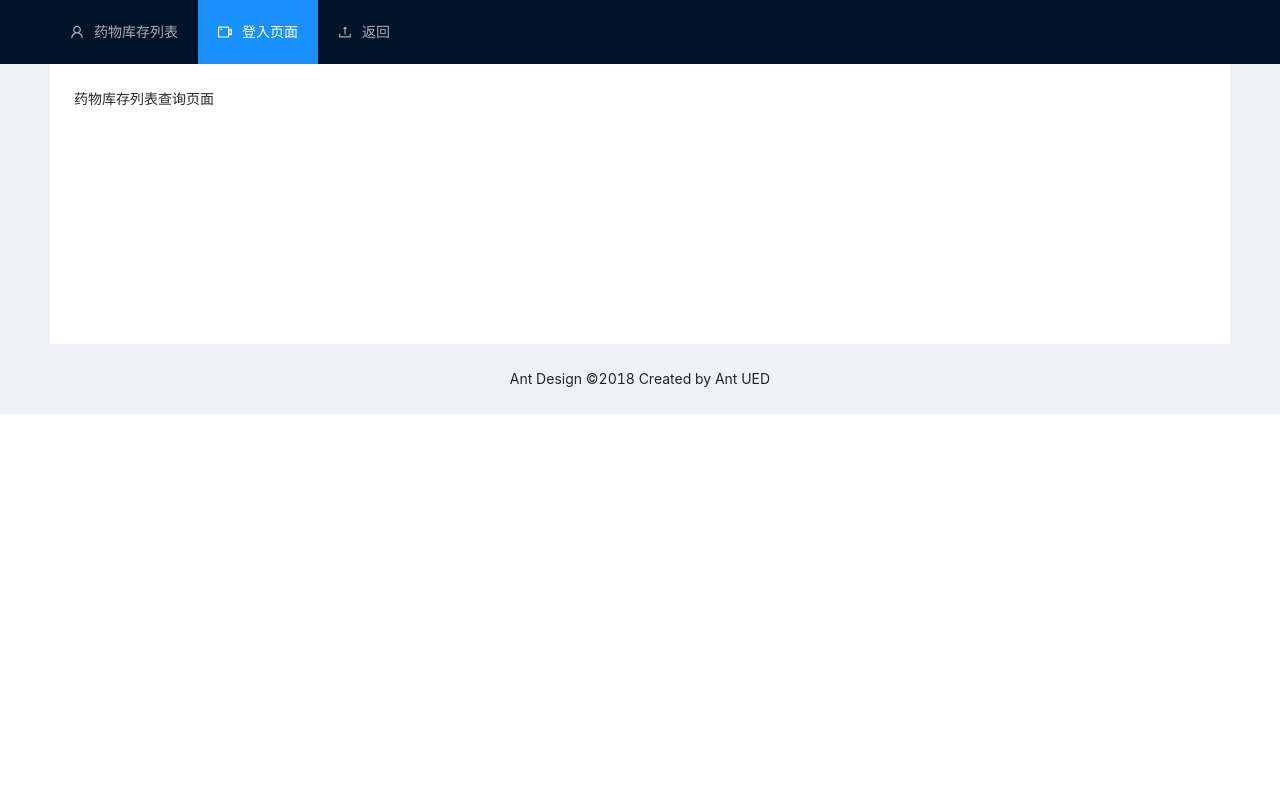
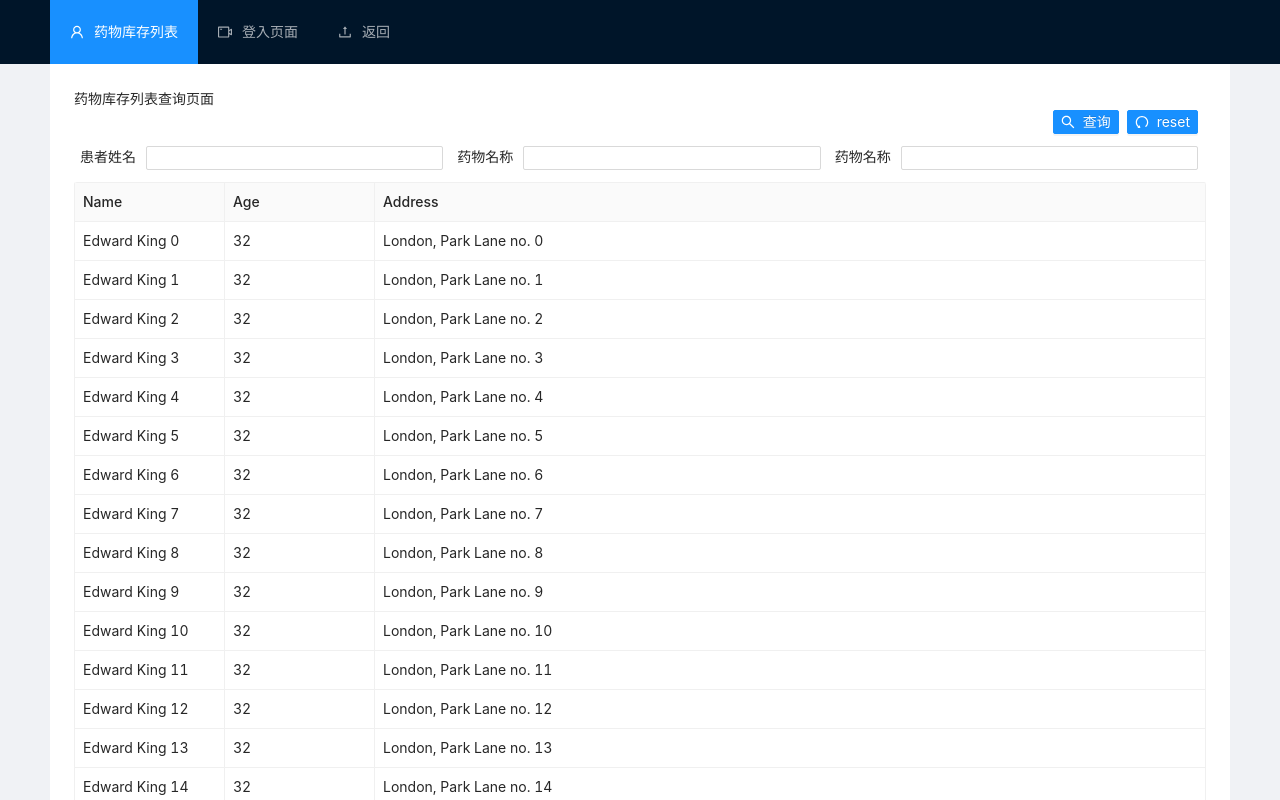
Before and after one commit to eobeans/jtywglxt, a React (Create React App) app: page /ywkclb in a window 1280 px wide. Shown: the top 800 px of the page. Built offline with nearby package versions, Linux system fonts and the light colour scheme.

Commit message:
feat：新增查询表单和列表
调整APP代码

```diff
--- a/src/App.js
+++ b/src/App.js
@@ -9,13 +9,18 @@ import { UploadOutlined, UserOutlined, VideoCameraOutlined } from '@ant-design/i
 
 const { Header, Content, Footer } = Layout;
 
-function App(props) {
+class App extends React.Component {
+  constructor(props) {
+    super(props);
+    this.state = {date: new Date()};
+  }
+  render() {
     return (
-    <div>
+      <div className="jtyw-main-container">
         <Layout className="layout">
           <Header>
             <div className="logo" />
-          <Menu theme="dark" mode="horizontal" defaultSelectedKeys={['2']}>
+            <Menu theme="dark" mode="horizontal" defaultSelectedKeys={['1']}>
               <Menu.Item key="1" icon={<UserOutlined />}>
                 <NavLink to="/ywkclb">
                   药物库存列表
@@ -42,13 +47,14 @@ function App(props) {
               </Switch>
             </div>
           </Content>
-        <Footer style={{ textAlign: 'center' }}>Ant Design ©2018 Created by Ant UED</Footer>
+          <Footer style={{ textAlign: 'center' }}>家庭药物管理系统 ©2020 Created by Eobeans</Footer>
         </Layout>
 
-      {props.children}
+        {this.props.children}
 
       </div>
     );
   }
+}
 
 export default App;
--- a/src/index.css
+++ b/src/index.css
@@ -13,3 +13,42 @@ legend { color:#000; }
 fieldset, img { border:0; }
 button, input, select, textarea { font-size:100%; }
 table { border-collapse:collapse; border-spacing:0; }
+
+.jtyw-main-container {
+  min-width: 800px;
+}
+.ant-layout-footer {
+  padding: 12px 50px;
+}
+.jtyw-layout {
+  display: block;
+  width: 100%;
+  height: 100%;
+}
+.jtyw-btn-list {
+  display: block;
+  width: calc(100% - 8px);
+  margin: 0 8px 12px 0;
+  text-align: end;
+}
+.jtyw-search-form {
+  width: 100%;
+  margin: 0 0 12px 0;
+}
+.jtyw-search-label {
+  margin-left: 6px;
+}
+.jtyw-search-item {
+  float: right;
+  width: calc(100% - 80px);
+  margin: 0 8px;
+}
+.jtyw-table-list {
+  width: 100%;
+  overflow: hidden;
+  max-height: 692px;
+}
+.jtyw-footer {
+  text-align: end;
+  margin: 8px -6px 0 0;
+}
--- a/src/ywkclb/index.js
+++ b/src/ywkclb/index.js
@@ -1,9 +1,91 @@
 import React from 'react';
+import { Row, Col, Button, Form, Input, Space, Pagination, Table } from 'antd';
+import { SearchOutlined, UndoOutlined } from '@ant-design/icons';
+import './index.css';
 
-function ywkclb (props) {
+function ywkclb () {
+  let total = 50;
+  let onFinish = (formData) => {
+    console.log("onFinish!", formData);
+  }
+  let onFinishFailed = (err) => {
+    console.log(err)
+  }
+  let onShowSizeChange = (current, size) => {
+    console.log('current', current);
+  }
+  let onChange = (pageNumber) => {
+    console.log('Page: ', pageNumber);
+  }
+  const columns = [
+    {
+      title: 'Name',
+      dataIndex: 'name',
+      width: 150,
+    },
+    {
+      title: 'Age',
+      dataIndex: 'age',
+      width: 150,
+    },
+    {
+      title: 'Address',
+      dataIndex: 'address',
+    },
+  ];
+
+  const data = [];
+  for (let i = 0; i < 100; i++) {
+    data.push({
+      key: i,
+      name: `Edward King ${i}`,
+      age: 32,
+      address: `London, Park Lane no. ${i}`,
+    });
+  }
   return (
-    <div id='ywkclb'>
-      药物库存列表查询页面
+    <div id='ywkclb' className="jtyw-layout">
+      <div className="jtyw-title">药物库存列表查询页面</div>
+      <div className="jtyw-btn-list">
+        <Space>
+          <Button type="primary" size="small" icon={<SearchOutlined />}>查询</Button>
+          <Button type="primary" size="small" icon={<UndoOutlined />}>reset</Button>
+        </Space>
+      </div>
+      <div className="jtyw-search-form">
+        <Form
+          name="basic"
+          initialValues={{ remember: true }}
+          onFinish={onFinish}
+          onFinishFailed={onFinishFailed}
+          size="small"
+        >
+          <Row>
+            <Col span="8">
+              <span className="jtyw-search-label">患者姓名</span>
+              <Input className="jtyw-search-item"></Input>
+            </Col>
+            <Col span="8">
+              <span className="jtyw-search-label">药物名称</span>
+              <Input className="jtyw-search-item"></Input>
+            </Col>
+            <Col span="8">
+              <span className="jtyw-search-label">药物名称</span>
+              <Input className="jtyw-search-item"></Input>
+            </Col>
+          </Row>
+        </Form>
+      </div>
+      <div className="jtyw-table-list">
+        <Table columns={columns} dataSource={data} loading={false} bordered size="small"
+        pagination={false} scroll={{ y: 654 }} />
+      </div>
+      <div className="jtyw-footer">
+        <Pagination size="small" total={total} defaultCurrent={1}
+          showSizeChanger showQuickJumper
+          defaultPageSize={10} pageSizeOptions={[10, 20, 50, 100]}
+          onShowSizeChange={onShowSizeChange} onChange={onChange} />
+      </div>
     </div>
   );
 }
```
Also changed, not shown: src/ywkclb/index.css (added). Lines whose indentation alone changed are shown as unchanged.
